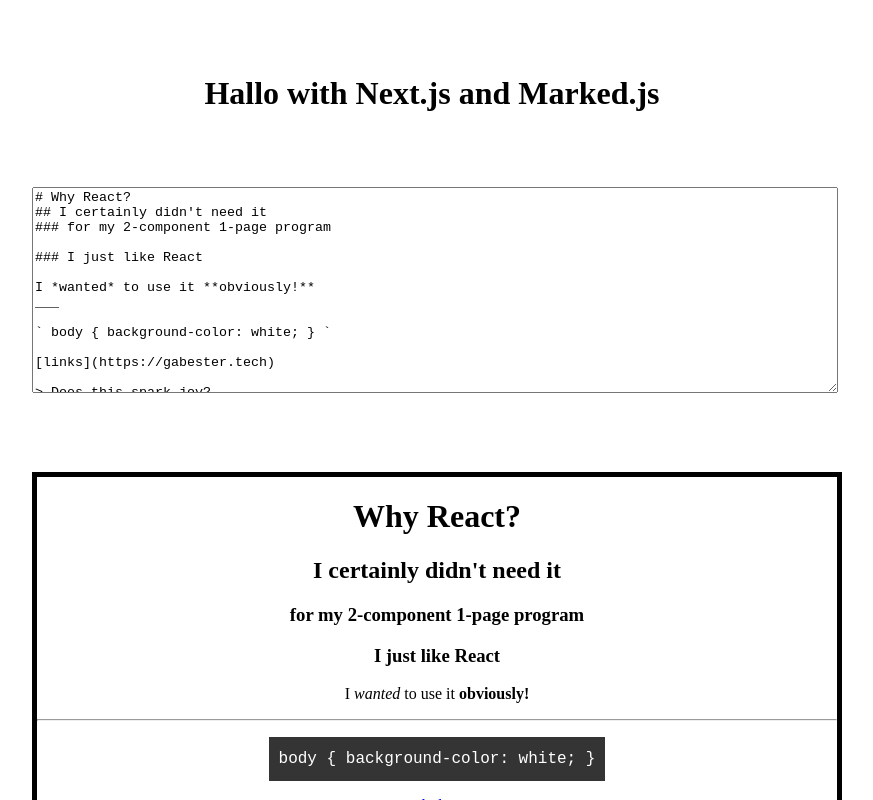
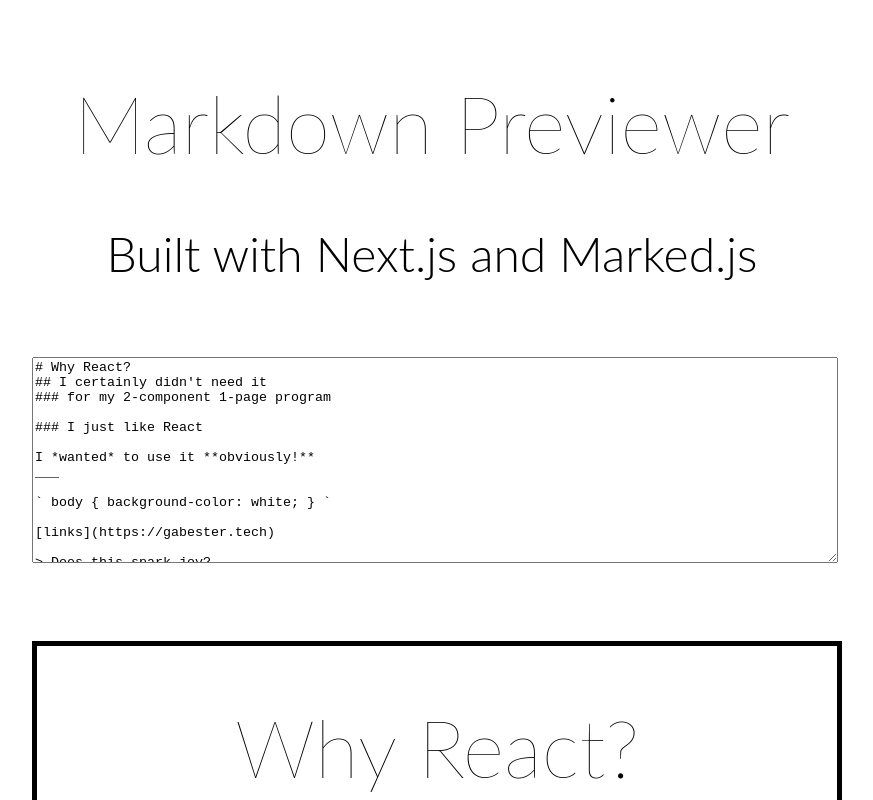
Before and after one commit to Gabester0/chainsaw-markdown, a Next.js app: page / in a window 1280 px wide. Shown: the top 800 px of the page, without its empty margins (208-1081 px from the left). Built offline with nearby package versions, Linux system fonts and the light colour scheme.

Commit message:
final changes

```diff
--- a/pages/index.js
+++ b/pages/index.js
@@ -63,7 +63,8 @@
 
         return (
             <div >
-                <h1>Hallo with Next.js and Marked.js</h1>
+                <h1>Markdown Previewer</h1>
+                <h3>Built with Next.js and Marked.js</h3>
                     <Input change={(event) => this.changeListener(event) } />
                     <Output setMarkdown={this.getMarkdown()} />
                     <style jsx global>{`
@@ -73,6 +74,19 @@
                             border; 2px solid #343434;
                             text-align: center;
                             font-size: 16px;
+                            font-family: 'Lato';
+                        }
+                        h1 {
+                            font-size: 5em;
+                            font-weight: 100;
+                        }
+                        h2 {
+                            font-size: 4em;
+                            font-weight: 200;
+                        }
+                        h3 {
+                            font-size: 3em;
+                            font-weight: 300;
                         }
                         table {
                             border-collapse: collapse;
--- /dev/null
+++ b/pages/test.css
@@ -0,0 +1,3 @@
+h1 {
+    font-family: 'Lucida Sans';
+}
```
